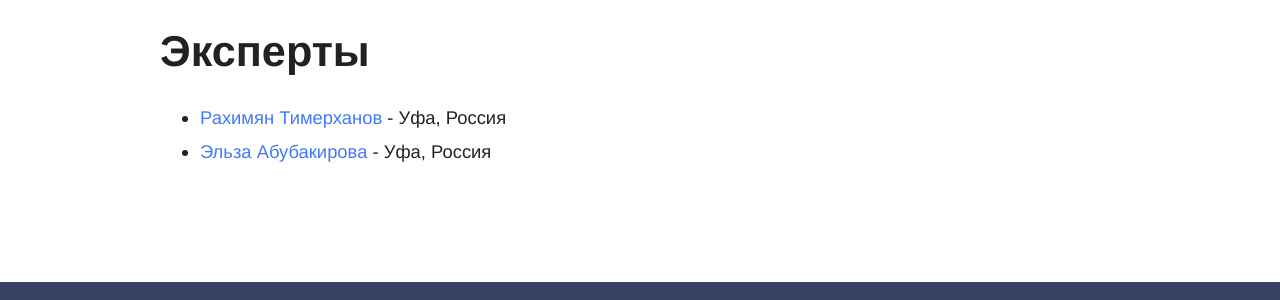
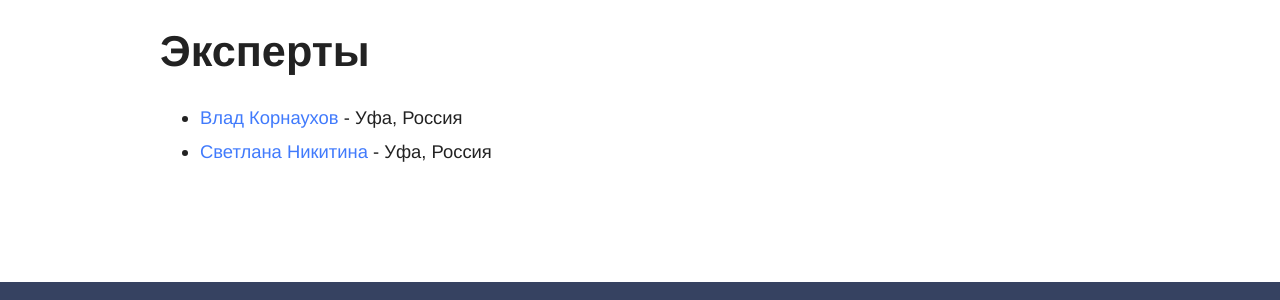
Before and after one commit to RakhimyanTim/adroholic.github.io, a Jekyll site: the page built from pages/experts.html, in a window 1280 px wide. Shown: the part 148-448 px from the top of the page. Built offline with Jekyll 4.4.1, drawn with Linux system fonts in a browser that asks for light colours; some web fonts are replaced.

Commit message:
Update experts.yml

```diff
--- a/_data/experts.yml
+++ b/_data/experts.yml
@@ -1,6 +1,8 @@
-- name: Рахимян Тимерханов
-  link: https://vk.com/rakhimyan_vk
+- name: Влад Корнаухов
+  link: https://vk.com/id327554538
+  status: Тренер по л/атл МЧС РФ
   location: Уфа, Россия
-- name: Эльза Абубакирова
-  link: https://vk.com/id389954903
+- name: Светлана Никитина
+  status: Руководитель центра тестирования ГТО
+  link: https://vk.com/svetnikitina
   location: Уфа, Россия
```
